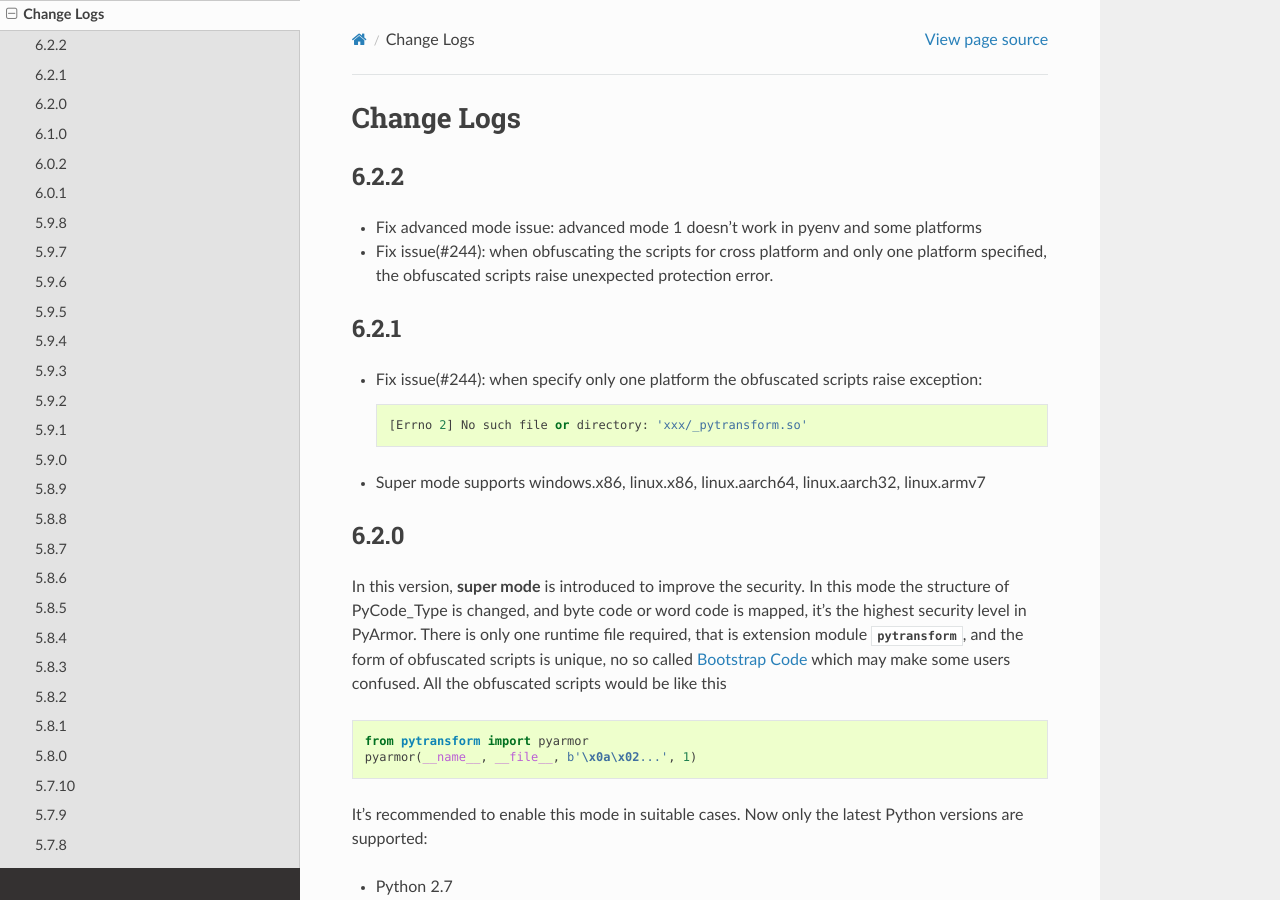
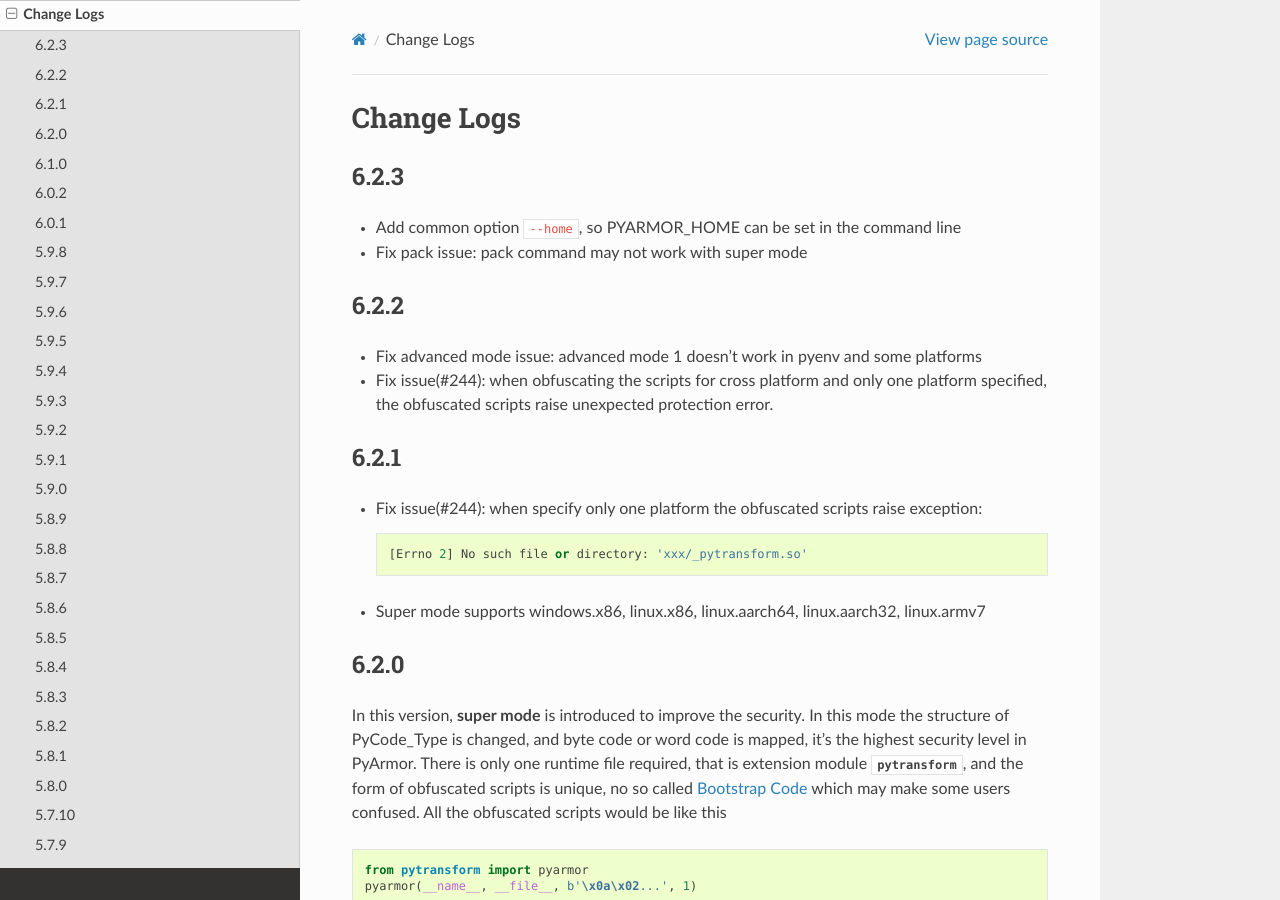
Before and after one commit to dashingsoft/pyarmor, a Sphinx documentation site: the page built from docs/change-logs.rst, in a window 1280 px wide and 900 px high. Built offline with Sphinx 7.4.7 and the Read the Docs theme 2.0.0, drawn with Linux system fonts in a browser that asks for light colours.

Commit message:
Add change logs

```diff
--- a/docs/change-logs.rst
+++ b/docs/change-logs.rst
@@ -2,6 +2,11 @@
 
 Change Logs
 ===========
+
+6.2.3
+-----
+* Add common option ``--home``, so PYARMOR_HOME can be set in the command line
+* Fix pack issue: pack command may not work with super mode
 
 6.2.2
 -----
```
